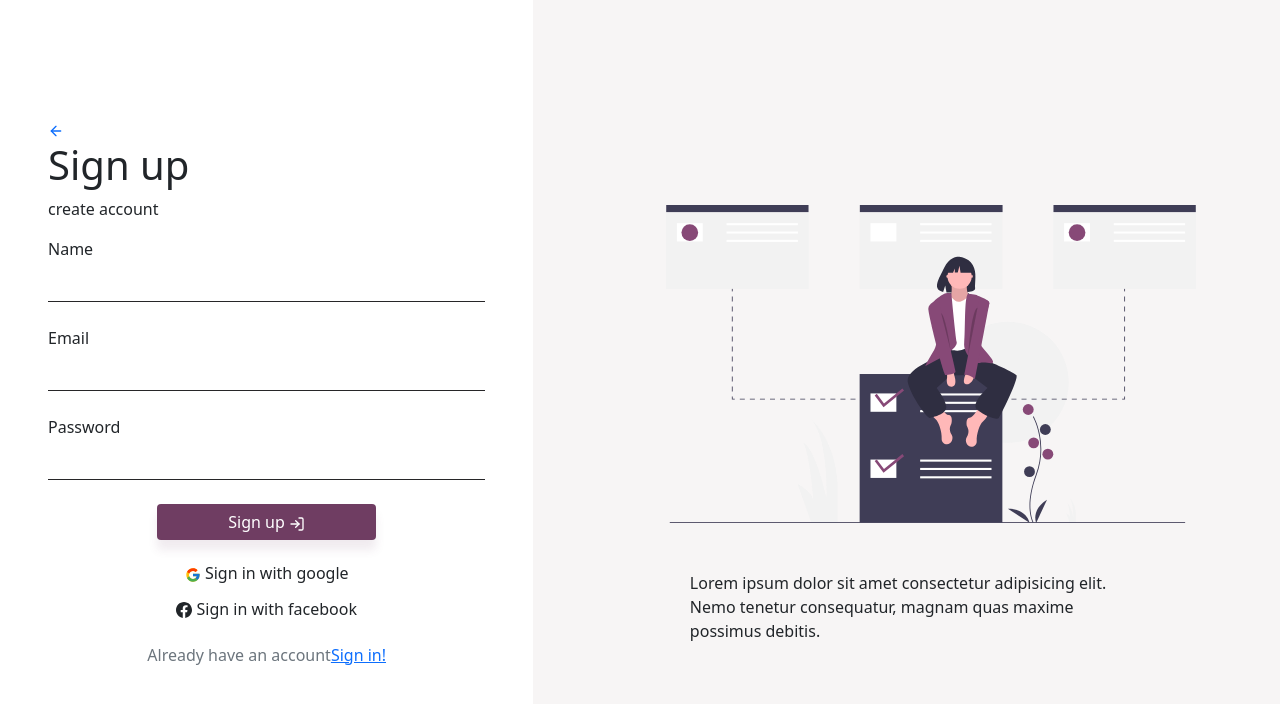
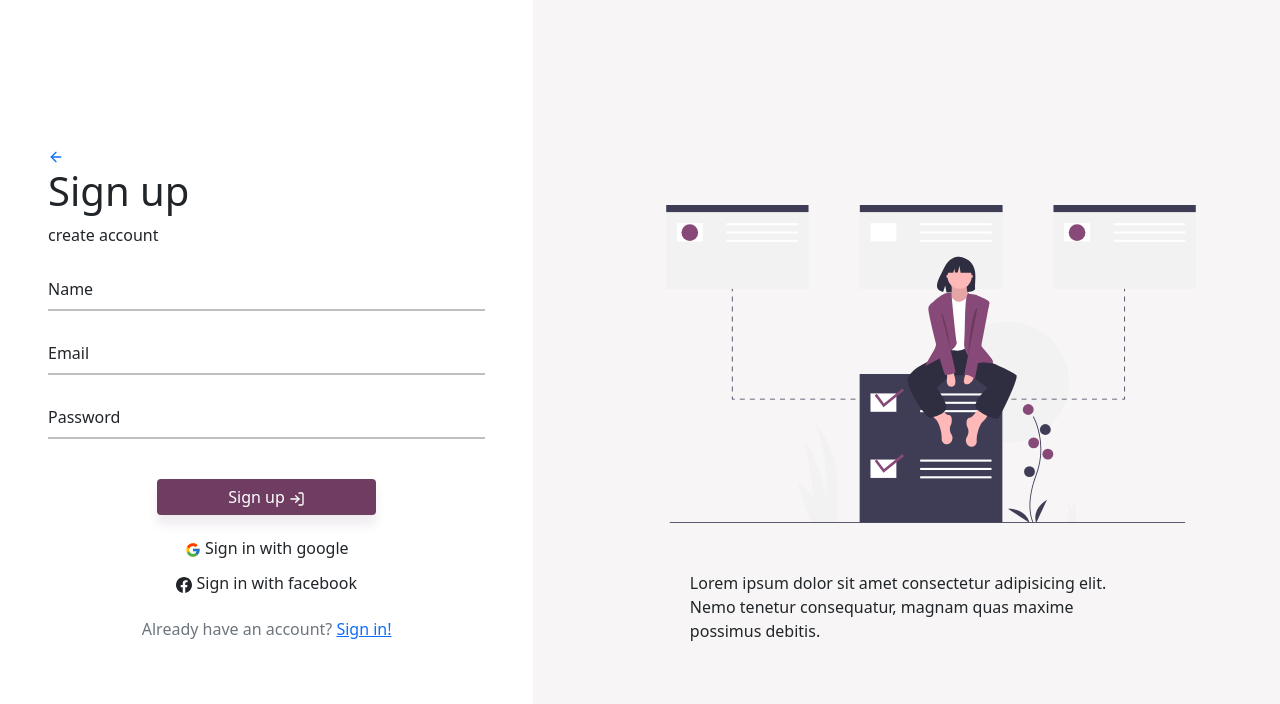
Before and after one commit to diogoodiego/menota-web, a React (Create React App) app: page /signup in a window 1280 px wide. Shown: the top 704 px of the page. Built offline with nearby package versions, Linux system fonts and the light colour scheme; no server answers.

Commit message:
Changed style of input's

```diff
--- a/src/global.css
+++ b/src/global.css
@@ -55,6 +55,10 @@ body{
 .align-center{
     align-items: center !important;
     background-color: red !important;
+}
+
+input:focus, textarea:focus, select:focus, button:focus, button:active{
+    outline: none;
 }
 
 /* BUTTONS */
--- a/src/pages/home/home.css
+++ b/src/pages/home/home.css
@@ -9,13 +9,13 @@
 #homeNav input{
     height: 70%;
 }
-#homeNav .nav-item{
+#home .nav-item{
     height: 100%;
     display: flex;
     justify-content: center;
     align-items: center;
 }
-#homeNav .userIcon{
+#home .userIcon{
     height: 32px;
     width: 32px;
     border-radius: 100%;
@@ -25,7 +25,7 @@
     align-items: center;
     cursor: pointer;
 }
-#homeNav .userIcon a{
+#home .userIcon a{
     text-decoration: none;
     color: #fff;
 }
--- a/src/pages/home/home.js
+++ b/src/pages/home/home.js
@@ -32,7 +32,16 @@ function Home() {
     },[]);
     return (
         <>
-            <header id="homeNav" className="p-0 m-0">
+        <div id="home" className="container-fluid m-0 p-0 h-100 bg-dark d-flex flex-column">
+            <nav className="row p-0 m-0 bg-primary">
+                <div className="col">Menota</div>
+                <div className="col">Menota</div>
+                <div className="col">Menota</div>
+            </nav>
+            <div className="bg-secondary">dwdw</div>
+        </div>
+
+            {/* <header id="homeNav" className="p-0 m-0">
                 <div className="row h-fluid p-0 m-0">
                     <div className="col-2 nav-item">
                         <a className="" href="#">Menota</a>
@@ -49,14 +58,13 @@ function Home() {
             </header>
             <div className="container-fluid">
                 <div id="home" className="row">
-                    {/* <SideBar/> */}
                     <div className="col">
                         <div className="container pt-3">
                             <NoteCards />
                         </div>
                     </div>
                 </div>
-            </div>
+            </div> */}
 
 
             {/* <div className="home-section container-fluid h-100 p-0 m-0 row">
--- a/src/pages/landing/landing.css
+++ b/src/pages/landing/landing.css
@@ -23,7 +23,7 @@
     color: var(--bg-one-1);
 }
 .landing-section .landing-icon{
-    width: 80%;
+    width: 60%;
 }
 .landing-section .wave{
     margin: 0;
@@ -31,10 +31,13 @@
     position: absolute;
     z-index: -1000 !important;
     top: 0;
-    right: 0;
+    right: 10%;
     overflow: hidden;
     height: 100vh;
+    display: flex;
+    justify-content: center;
+    align-items: center;
 }
 .landing-section .wave img{
-    height: 100%;
+    height: 60%;
 }
--- a/src/pages/landing/landing.js
+++ b/src/pages/landing/landing.js
@@ -2,19 +2,17 @@ import {Link} from "react-router-dom";
 import "./landing.css";
 import LandingIcon from '../../svg/landing.svg';
 import Wave from '../../svg/background.svg';
+import Bubble from '../../svg/bubble.svg';
 import { FiInstagram } from "react-icons/fi";
 
 function Landing(){
     return(
         <div className="landing-section container-fluid h-100 px-5 py-0 m-0">
-            <div className="wave">
-                <img src={Wave} alt=""/>
-            </div>
             <div className="navbar d-flex row">
                 <div className="col"><h5>menota</h5></div>
                 <div className="col d-flex flex-row-reverse">
-                    <Link to="/signup" className="btn btn-white ms-3">Sign up</Link>
-                    <Link className="btn text-white" to="/login">Sign in</Link>
+                    <Link to="/signup" className="btn btn-primary ms-3">Sign up</Link>
+                    <Link className="btn" to="/login">Sign in</Link>
                 </div>
             </div>
             <main>
@@ -25,7 +23,10 @@ function Landing(){
                         <p>Lorem ipsum dolor, sit amet consectetur adipisicing elit. Error hic non animi aspernatur eaque, natus nisi doloremque ullam. Quo saepe assumenda voluptas fugit sint. Totam porro impedit suscipit magni saepe.</p>
                         <Link to="/signup" className="btn btn-primary px-4 mt-3">Sign up</Link>
                     </div>
-                    <div className="col">
+                    <div className="col d-flex justify-content-center align-center">
+                        <div className="wave">
+                            <img src={Bubble} alt=""/>
+                        </div>
                         <img className="landing-icon" src={LandingIcon} alt="" />
                     </div>
                 </div>
--- a/src/pages/login/login.css
+++ b/src/pages/login/login.css
@@ -27,11 +27,6 @@
     justify-content: center;
 }
 
-.login-section input{
-    background-color: transparent;
-    border: none;
-    border-bottom: solid 1px var(--bg-dark);
-}
 .login-section .loading-spinner{
     margin: 0;
     padding: 0;
@@ -48,3 +43,25 @@
             -webkit-transform: rotate(359deg);
     }
 }
+
+.login-section .input-field{
+    position: relative;
+    height: 40px;
+}
+.login-section .input-field input{
+    height: 100%;
+    width: 100%;
+    border: none;
+    border-bottom: solid 2px silver;
+}
+.login-section .input-field input:focus ~ label,.login-section .input-field input:valid ~ label{
+    transform: translateY(-20px);
+    font-size: 90%;
+}
+.login-section .input-field label{
+    position: absolute;
+    bottom: 10px;
+    left: 0;
+    pointer-events: none;
+    transition: all ease-in 0.3s;
+}
--- a/src/pages/login/login.js
+++ b/src/pages/login/login.js
@@ -43,12 +43,20 @@ function Login() {
             <div className="col-5 p-5">
                 <Link to="/"><FiArrowLeft/></Link>
                 <h1 className="">Welcome back!</h1>
-                <p className="">Sign in with</p>
+                <p className="mb-4">Sign in with</p>
                 <form onSubmit={(e) => Login(e) } autoSave="on">
+                    <div className="input-field mb-4">
+                        <input type="text" onChange={getEmail} required/>
+                        <label>Email</label>
+                    </div>
+                    <div className="input-field mb-4">
+                        <input onChange={getPassword} type="password" required />
+                        <label>Password</label>
+                    </div>
 
-                    <input onChange={getEmail} className="my-2 p-1" type="email" required />
+                    {/* <input onChange={getEmail} className="my-2 p-1" type="email" required />
 
-                    <input onChange={getPassword} className="my-2 p-1" type="password" required />
+                    <input onChange={getPassword} className="my-2 p-1" type="password" required /> */}
 
                     <div className="message">{message}</div>
 
--- a/src/pages/signup/signup.css
+++ b/src/pages/signup/signup.css
@@ -26,9 +26,24 @@
     flex-direction: column;
     justify-content: center;
 }
-
-.signup-section input{
-    background-color: transparent;
+.signup-section .input-field{
+    position: relative;
+    height: 40px;
+}
+.signup-section .input-field input{
+    height: 100%;
+    width: 100%;
     border: none;
-    border-bottom: solid 1px var(--bg-dark);
+    border-bottom: solid 2px silver;
 }
+.signup-section .input-field input:focus ~ label,.signup-section .input-field input:valid ~ label{
+    transform: translateY(-20px);
+    font-size: 90%;
+}
+.signup-section .input-field label{
+    position: absolute;
+    bottom: 10px;
+    left: 0;
+    pointer-events: none;
+    transition: all ease-in 0.3s;
+}
--- a/src/pages/signup/signup.js
+++ b/src/pages/signup/signup.js
@@ -44,16 +44,30 @@ function Login() {
             <div className="col-5 p-5">
                 <Link to="/"><FiArrowLeft/></Link>
                 <h1 className="">Sign up</h1>
-                <p className="">create account</p>
-                <form onSubmit={(e) => Signup(e) } autoComplete="off">
-                    <p className="mt-3">Name</p>
-                    <input onChange={getName} className="my-2 p-1" type="text" required/>
+                <p className="mb-4">create account</p>
+                <form onSubmit={(e) => Signup(e) } autoComplete="off" autoSave="off">
 
-                    <p className="mt-3">Email</p>
-                    <input onChange={getEmail} className="my-2 p-1" type="email" required />
+                    <div className="input-field mb-4">
+                        <input type="text" onChange={getName} required/>
+                        <label>Name</label>
+                    </div>
+                    <div className="input-field mb-4">
+                        <input type="text" onChange={getEmail} required/>
+                        <label>Email</label>
+                    </div>
+                    <div className="input-field mb-4">
+                        <input onChange={getPassword} autoComplete="new-password" type="password" required />
+                        <label>Password</label>
+                    </div>
 
-                    <p className="mt-3">Password</p>
-                    <input onChange={getPassword} name="password" autoComplete="new-password" className="my-2 p-1" type="password" required />
+                    {/* <p className="mt-3">Name</p>
+                    <input onChange={getName} className="my-2 p-1" type="text" required/> */}
+
+                    {/* <p className="mt-3">Email</p>
+                    <input onChange={getEmail} className="my-2 p-1" type="email" required /> */}
+
+                    {/* <p className="mt-3">Password</p>
+                    <input onChange={getPassword} name="password" autoComplete="new-password" className="my-2 p-1" type="password" required /> */}
 
                     <div className="message">{message}</div>
 
@@ -67,7 +81,7 @@ function Login() {
                     <h6 href="" className="text-center my-2"><FcGoogle/> Sign in with google</h6>
                     <h6 href="" className="text-center my-2"><SiFacebook/> Sign in with facebook</h6>
 
-                    <p className="text-center text-muted my-3">Already have an account<a href="">Sign in!</a></p>
+                    <p className="text-center text-muted my-3">Already have an account? <Link to="/login">Sign in!</Link></p>
                 </div>
             </div>
             <div className="col side">
```
Also changed, not shown: src/svg/bubble.svg (added), src/svg/landing.svg.
